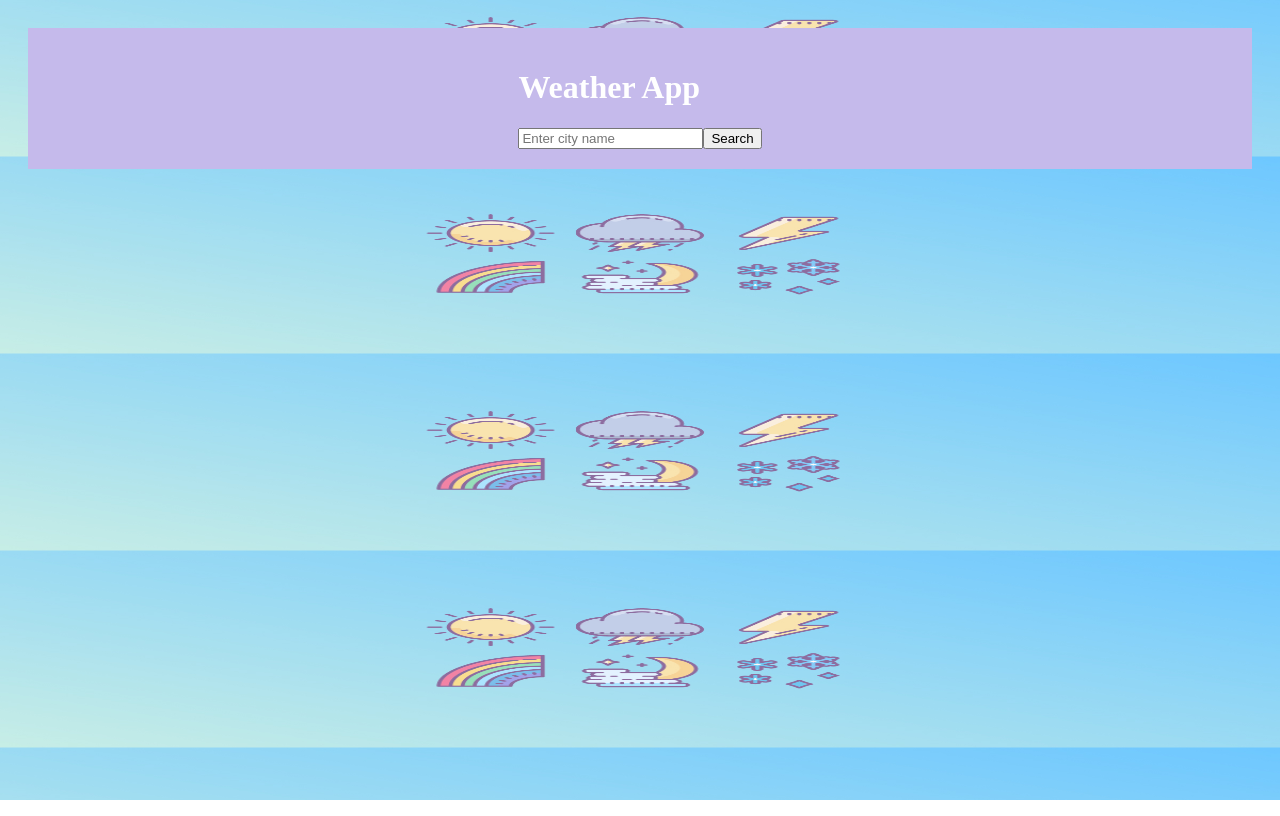
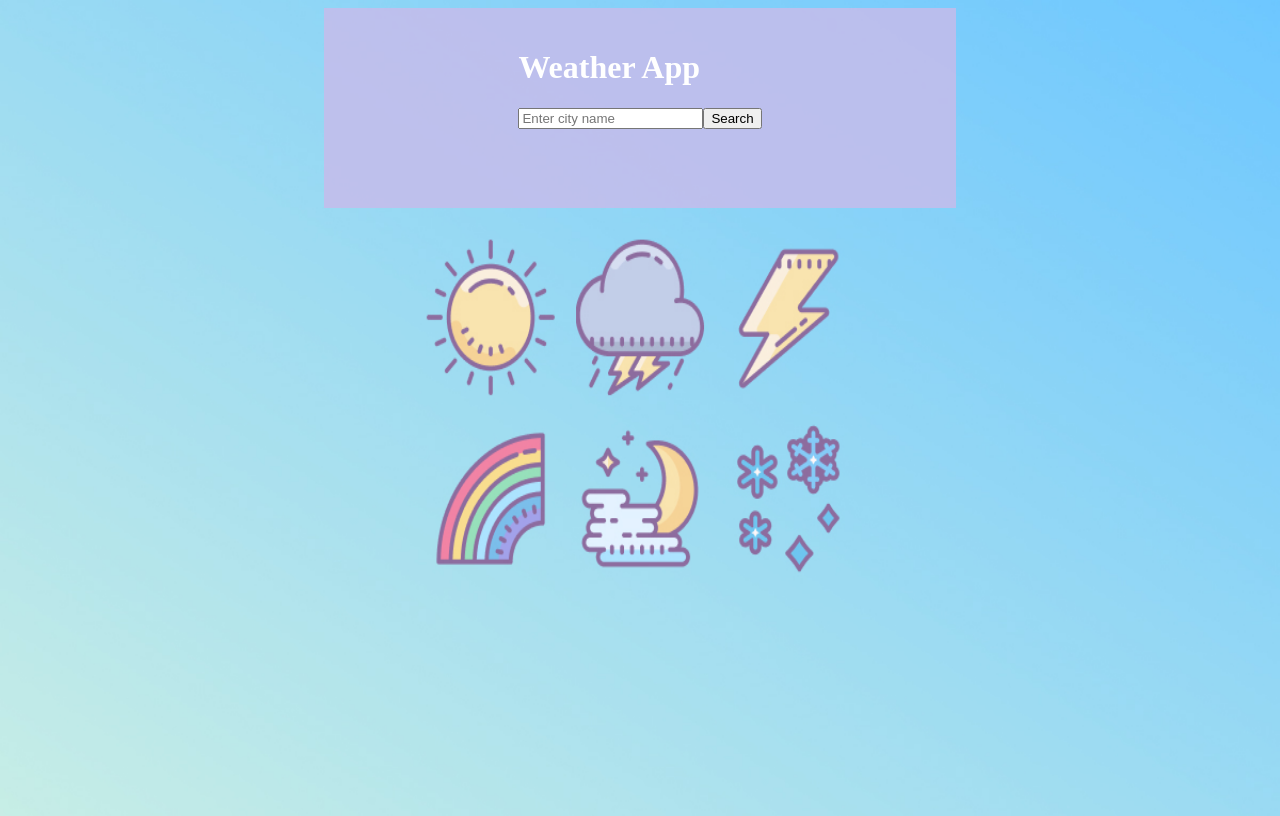
Before and after one commit to ChasVanDav/techtonica-project, a React (Vite) app in the folder weatherapp/client/client/: page / in a window 1280 px wide. Built offline with nearby package versions, Linux system fonts and the light colour scheme.

Commit message:
aligned search box to top of the page

```diff
--- a/weatherapp/client/client/src/App.css
+++ b/weatherapp/client/client/src/App.css
@@ -1,24 +1,24 @@
 #root {
 
   color:white;
-  background-color: #c5baeb;
-  width: 100%;
-  height: 100%;
+  background-color: rgba(198, 188, 235, 0.85);
+  width: 50%;
+  height: 25%;
   background-position: center;
   display: flex;
   justify-content: center;
-  align-items: center;
   padding: 20px;
   box-sizing: border-box;
+  margin:0 auto 0;
 }
 
 body {
+  height: 100vh;
   background-image: url('weatherimages.jpg');
-  background-repeat: round;
+  background-repeat: no-repeat;
   background-position: center; /* Center the image */
-  background-size: cover; /* Resize the background image to cover the entire container */
+  background-size: 100% 100%;
   box-sizing: border-box;
   display: flex;
-  padding: 20px;
-
+  /* padding: 20px; */
 }
```
